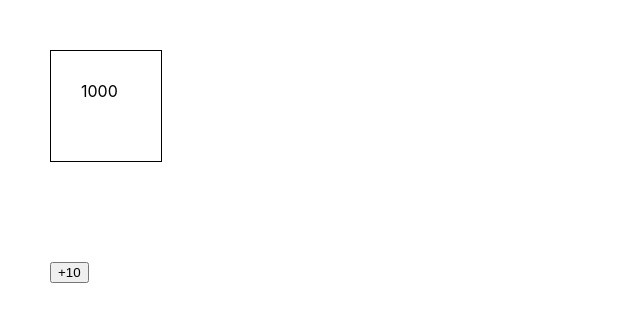
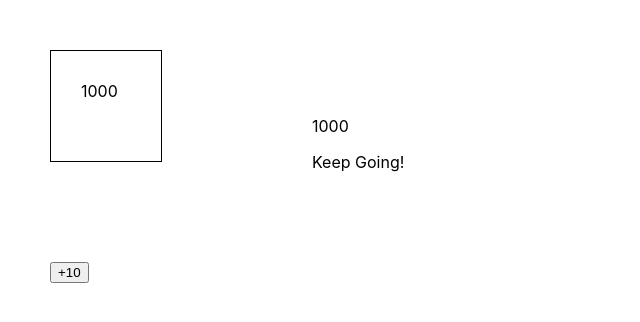
Before and after one commit to ndh2np/tdp-01-lab, a React (Create React App) app: page / in a window 1280 px wide. Shown: the top 322 px of the page, without its empty margins (0-640 px from the left). Built offline with nearby package versions, Linux system fonts and the light colour scheme.

Commit message:
add state to App and SimpleMessage

```diff
--- a/src/App.js
+++ b/src/App.js
@@ -1,15 +1,20 @@
+import React, { useState } from "react";
+
 import logo from "./logo.svg";
 import "./App.css";
 
 //import Greeting from "./Greeting";
 //import JapFood from "./components/JapFood";
 import SimpleCounter from "./components/SimpleCounter";
+import SimpleMessage from "./components/SimpleMessage";
 
 function App() {
+  const [count, setCount] = useState(1000);
   return (
-    <>
-      <SimpleCounter initialValue="1000" />
-    </>
+    <div id="app-box" style={{ display: "flex", flexDirection: "row" }}>
+      <SimpleCounter count={count} setCount={setCount} />
+      <SimpleMessage count={count} />
+    </div>
   );
 }
 
--- a/src/components/SimpleCounter.js
+++ b/src/components/SimpleCounter.js
@@ -1,14 +1,14 @@
 import React, { useState } from "react";
 
-const SimpleCounter = ({ initialValue = 0 }) => {
-  const [number, setNumber] = useState(initialValue);
+const SimpleCounter = ({ count = 0, setCount }) => {
+  //const [number, setNumber] = useState(initialValue);
 
   const change = () => {
-    setNumber((prevNumber) => prevNumber + 10);
+    setCount(count + 10);
   };
 
   return (
-    <>
+    <div id="counter-box">
       <div
         style={{
           border: "1px solid black",
@@ -18,7 +18,7 @@ const SimpleCounter = ({ initialValue = 0 }) => {
           padding: "30px",
         }}
       >
-        {number}
+        {count}
       </div>
       <button
         style={{
@@ -28,7 +28,7 @@ const SimpleCounter = ({ initialValue = 0 }) => {
       >
         +10
       </button>
-    </>
+    </div>
   );
 };
 
--- /dev/null
+++ b/src/components/SimpleMessage.js
@@ -0,0 +1,10 @@
+const SimpleMessage = ({ count = 0 }) => {
+  return (
+    <div id="message-box" style={{ margin: "100px" }}>
+      <p>{count}</p>
+      <p>{count < 10000 ? "Keep Going!" : "Yeah!"}</p>
+    </div>
+  );
+};
+
+export default SimpleMessage;
```
